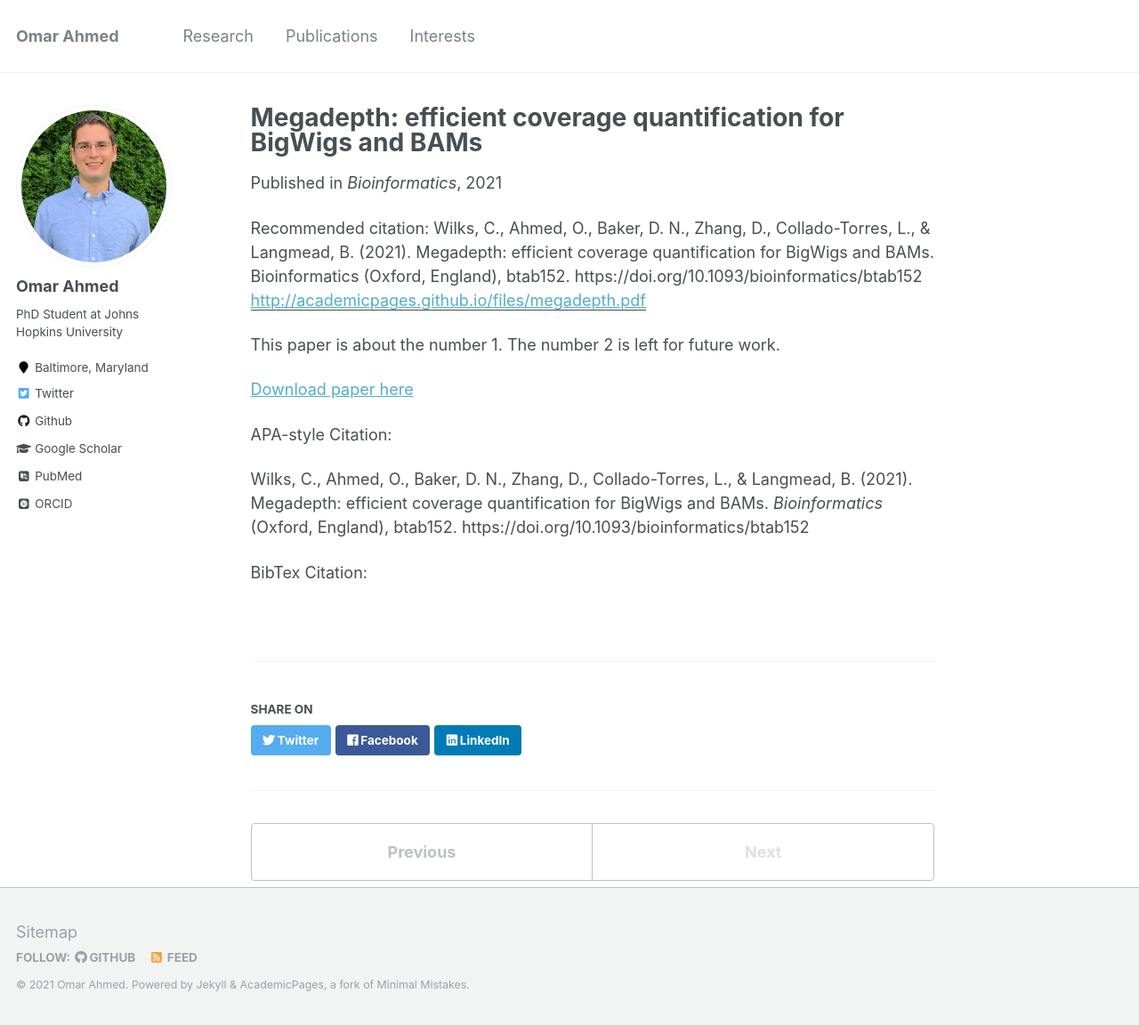
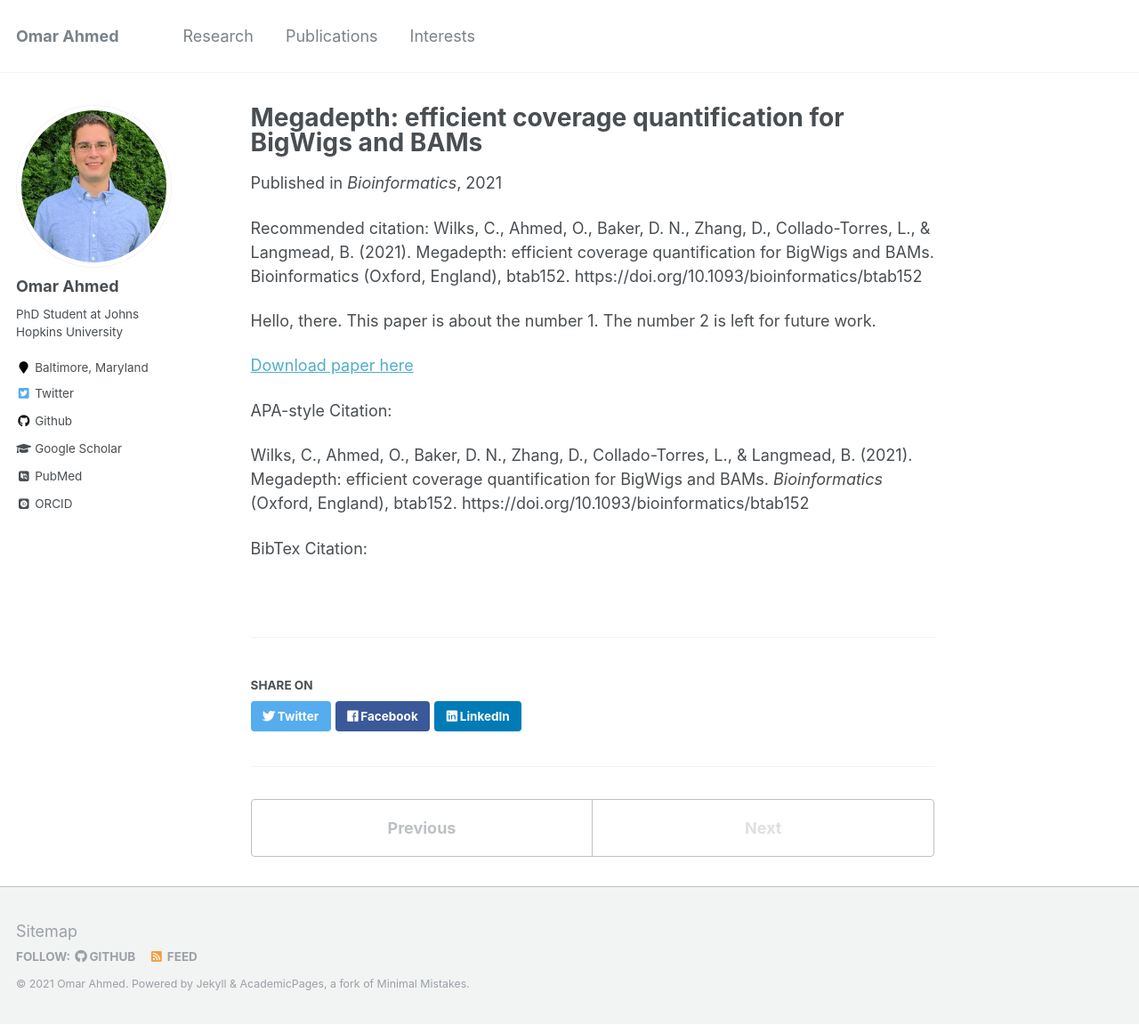
Before and after one commit to oma219/oma219.github.io, a Jekyll site: the page built from _publications/paper_1.md, in a window 1280 px wide and 1152 px high. Shown: the whole window at 89% size. Built offline with Jekyll 4.4.1, drawn with Linux system fonts in a browser that asks for light colours; some web fonts are replaced.

Commit message:
working on paper 1

```diff
--- a/_publications/paper_1.md
+++ b/_publications/paper_1.md
@@ -5,10 +5,10 @@
 excerpt: 'This paper is about the number 1. The number 2 is left for future work.'
 date: 2021-03-08
 venue: 'Bioinformatics'
-paperurl: 'http://academicpages.github.io/files/megadepth.pdf'
+paperurl: ''
 citation: 'Wilks, C., Ahmed, O., Baker, D. N., Zhang, D., Collado-Torres, L., & Langmead, B. (2021). Megadepth: efficient coverage quantification for BigWigs and BAMs. Bioinformatics (Oxford, England), btab152. https://doi.org/10.1093/bioinformatics/btab152'
 ---
-This paper is about the number 1. The number 2 is left for future work.
+Hello, there. This paper is about the number 1. The number 2 is left for future work.
 
 [Download paper here](http://academicpages.github.io/files/megadepth.pdf)
 
```
